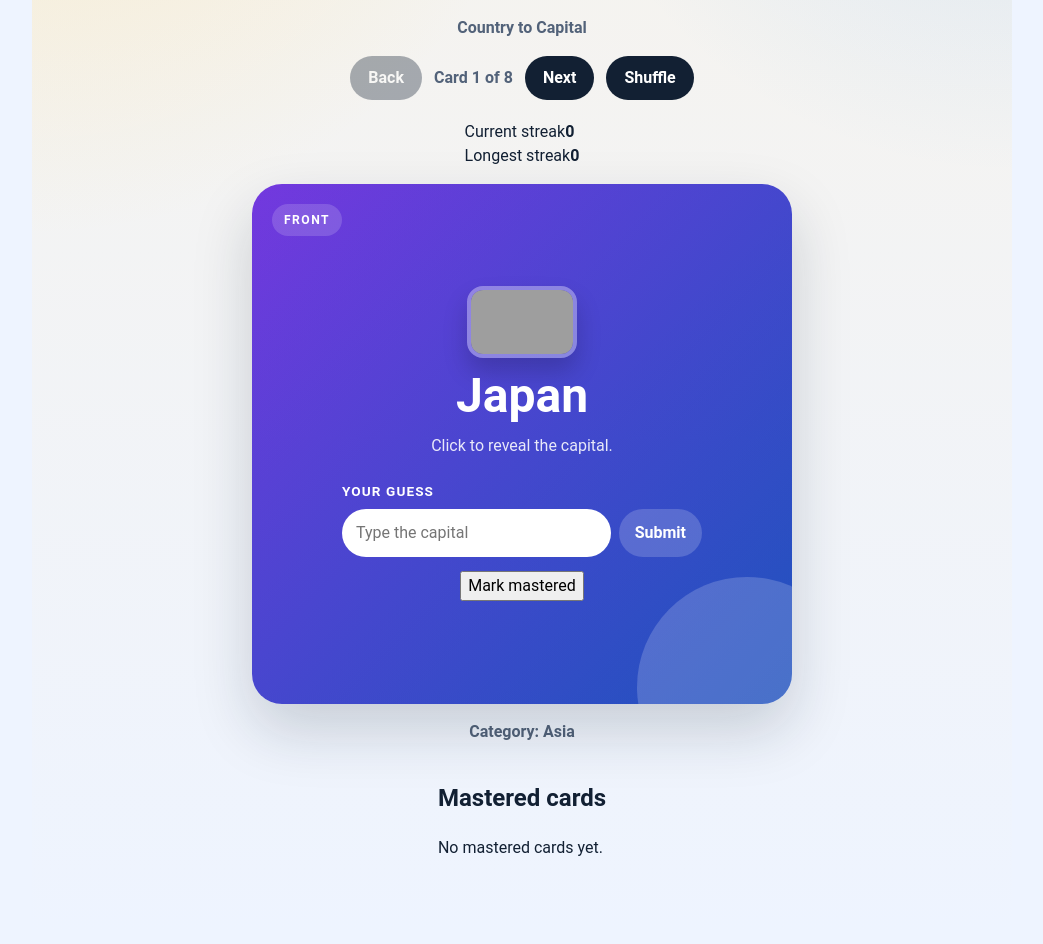
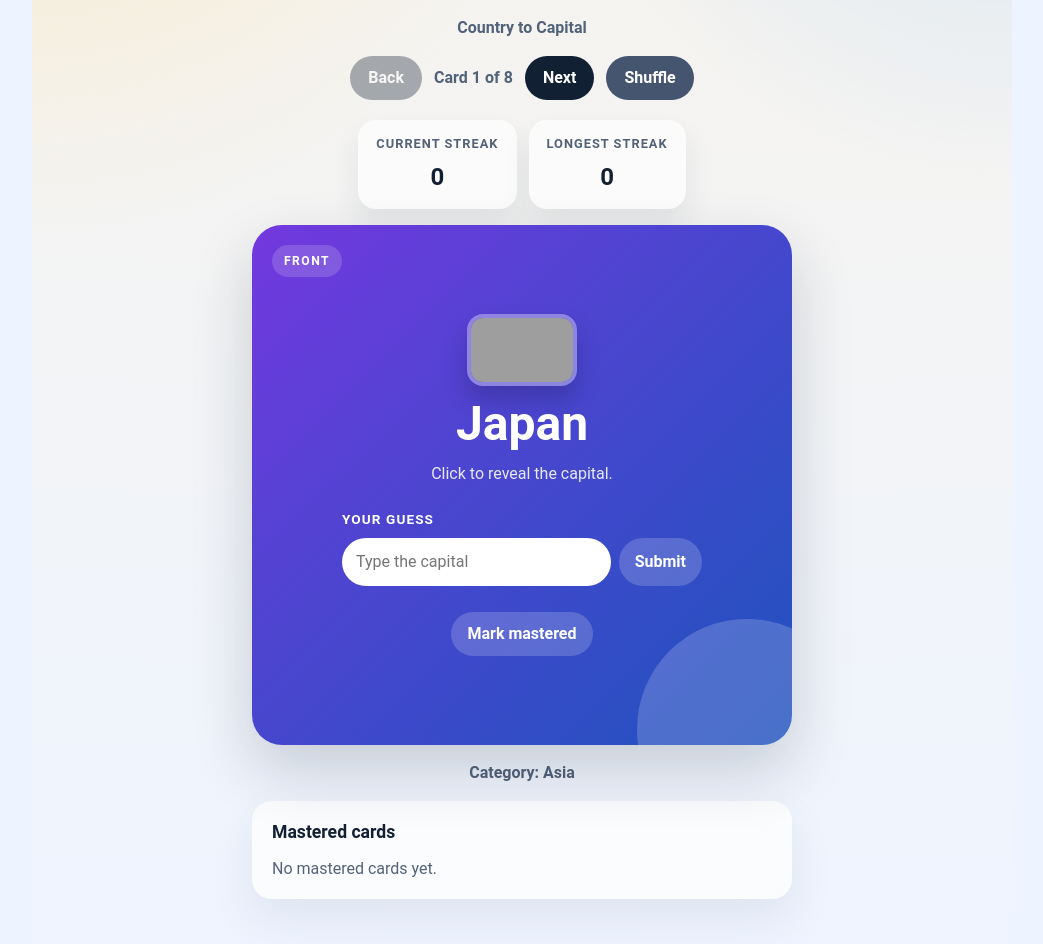
Before and after one commit to Andresc06/Flashcards, a React (Vite) app: page / in a window 1280 px wide. Shown: the part 300-1244 px from the top of the page, without its empty margins (118-1161 px from the left). Built offline with nearby package versions, Linux system fonts and the light colour scheme; grey boxes are pictures that could not be loaded.

Commit message:
Add style to stretch features implemented

```diff
--- a/src/App.css
+++ b/src/App.css
@@ -70,6 +70,37 @@
 	gap: 16px;
 }
 
+.stats {
+	display: flex;
+	gap: 12px;
+	flex-wrap: wrap;
+	justify-content: center;
+}
+
+.stat {
+	min-width: 150px;
+	padding: 14px 18px;
+	border-radius: 18px;
+	background: rgba(255, 255, 255, 0.72);
+	box-shadow: 0 16px 30px rgba(18, 32, 51, 0.08);
+	text-align: center;
+}
+
+.stat span {
+	display: block;
+	margin-bottom: 6px;
+	font-size: 0.8rem;
+	font-weight: 700;
+	letter-spacing: 0.08em;
+	text-transform: uppercase;
+	color: #526279;
+}
+
+.stat strong {
+	font-size: 1.5rem;
+	color: #112033;
+}
+
 .card {
 	width: min(540px, 100%);
 	min-height: 520px;
@@ -107,6 +138,10 @@
 .nav:disabled {
 	opacity: 0.35;
 	cursor: not-allowed;
+}
+
+.shuffle {
+	background: #45556f;
 }
 
 .inner {
@@ -267,6 +302,17 @@
 	cursor: pointer;
 }
 
+.master-btn {
+	margin-top: 12px;
+	border: 0;
+	border-radius: 999px;
+	padding: 10px 16px;
+	background: rgba(255, 255, 255, 0.18);
+	color: #fff;
+	font-weight: 700;
+	cursor: pointer;
+}
+
 .msg {
 	margin: 10px 0 0;
 	font-weight: 700;
@@ -297,6 +343,43 @@
 	align-items: center;
 	justify-content: center;
 	gap: 14px;
+}
+
+.mastered {
+	width: min(540px, 100%);
+	padding: 18px 20px;
+	border-radius: 20px;
+	background: rgba(255, 255, 255, 0.72);
+	box-shadow: 0 20px 45px rgba(32, 50, 82, 0.08);
+	text-align: left;
+}
+
+.mastered h2 {
+	margin: 0 0 12px;
+	font-size: 1.1rem;
+	color: #112033;
+}
+
+.mastered-list {
+	list-style: none;
+	padding: 0;
+	margin: 0;
+	display: grid;
+	gap: 8px;
+}
+
+.mastered-item,
+.empty,
+.done {
+	margin: 0;
+	color: #526279;
+}
+
+.mastered-item {
+	padding: 10px 12px;
+	border-radius: 12px;
+	background: rgba(18, 32, 51, 0.05);
+	font-weight: 600;
 }
 
 .hint {
```
